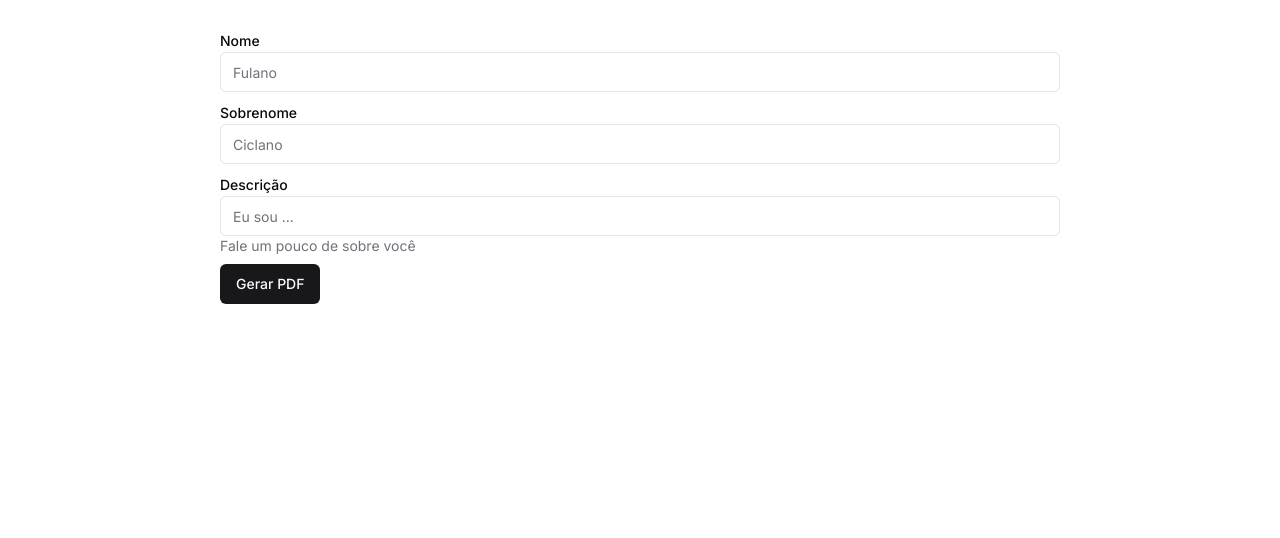
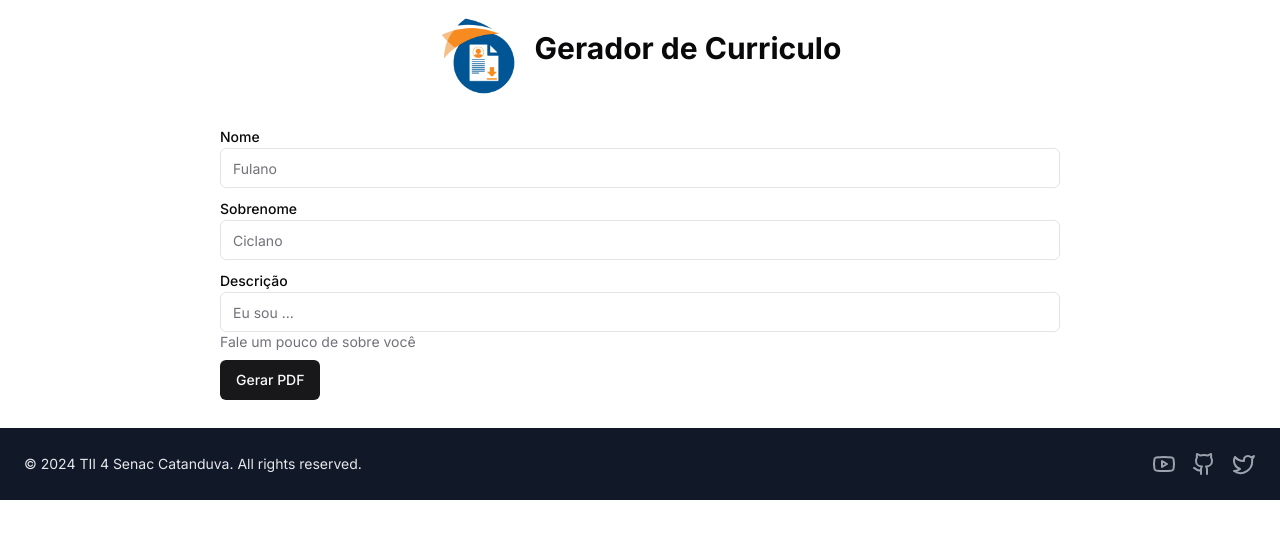
Before and after one commit to jhowk14/projeto-adm-gerador-cv-next, a Next.js app: page / in a window 1280 px wide. Shown: the top 538 px of the page. Built offline with nearby package versions, Linux system fonts and the light colour scheme.

Commit message:
add footer en head

```diff
--- a/src/app/page.tsx
+++ b/src/app/page.tsx
@@ -8,6 +8,8 @@ import { Form, FormDescription} from '@/components/ui/form';
 import { useForm } from "react-hook-form";
 import { Input } from "@/components/ui/input";
 import { Label } from "@/components/ui/label";
+import Image from "next/image";
+import { Footer } from "@/components/component/footer";
 
 const schema = z.object({
   firstName: z.string().min(3, {
@@ -45,7 +47,14 @@ export default function Home() {
   };
 
   return (
-    <main className="flex justify-center">
+    <>
+    <main className="flex flex-col items-center">
+      <div className="flex items-center">
+        <div className="mr-4 mt-4">
+          <Image src='/img/icon.png' width={0} height={0} sizes="100vw" alt="logo" className="w-20 h-20"/>
+        </div>
+        <h1 className="text-3xl font-bold">Gerador de Curriculo</h1>
+      </div>
       {
         !pdfUrl && (
           <div className="w-full max-w-4xl p-7">
@@ -87,5 +96,7 @@ export default function Home() {
         <iframe className="w-screen h-screen" src={pdfUrl} width="100%" height="500px"></iframe>
       )}
     </main>
+    <Footer git="https://github.com/jhowk14/projeto-adm-gerador-cv-next/" youtube="" twitter=""/>
+    </>
   );
 }
--- /dev/null
+++ b/src/components/component/footer.tsx
@@ -0,0 +1,93 @@
+/**
+ * This code was generated by v0 by Vercel.
+ * @see https://v0.dev/t/TAw5FG3XNfs
+ */
+import Link from "next/link"
+
+export function Footer(prop: {git: string, youtube: string, twitter: string}) {
+  return (
+    <footer className="dark bg-gray-900 text-gray-200 py-6">
+      <div className="container mx-auto px-4 md:px-6 flex flex-col md:flex-row items-center justify-between">
+        <div className="text-center md:text-left mb-4 md:mb-0">
+          <p className="text-sm">© 2024 TII 4 Senac Catanduva. All rights reserved.</p>
+        </div>
+        <div className="flex items-center justify-center space-x-4">
+          <Link className="text-gray-400 hover:text-gray-100 transition-colors" href={prop.git}>
+            <YoutubeIcon className="h-6 w-6" />
+            <span className="sr-only">YouTube</span>
+          </Link>
+          <Link className="text-gray-400 hover:text-gray-100 transition-colors" href={prop.youtube}>
+            <GithubIcon className="h-6 w-6" />
+            <span className="sr-only">GitHub</span>
+          </Link>
+          <Link className="text-gray-400 hover:text-gray-100 transition-colors" href={prop.twitter}>
+            <TwitterIcon className="h-6 w-6" />
+            <span className="sr-only">Twitter</span>
+          </Link>
+        </div>
+      </div>
+    </footer>
+  )
+}
+
+
+function YoutubeIcon(props: any) {
+  return (
+    <svg
+      {...props}
+      xmlns="http://www.w3.org/2000/svg"
+      width="24"
+      height="24"
+      viewBox="0 0 24 24"
+      fill="none"
+      stroke="currentColor"
+      strokeWidth="2"
+      strokeLinecap="round"
+      strokeLinejoin="round"
+    >
+      <path d="M2.5 17a24.12 24.12 0 0 1 0-10 2 2 0 0 1 1.4-1.4 49.56 49.56 0 0 1 16.2 0A2 2 0 0 1 21.5 7a24.12 24.12 0 0 1 0 10 2 2 0 0 1-1.4 1.4 49.55 49.55 0 0 1-16.2 0A2 2 0 0 1 2.5 17" />
+      <path d="m10 15 5-3-5-3z" />
+    </svg>
+  )
+}
+
+
+function GithubIcon(props: any) {
+  return (
+    <svg
+      {...props}
+      xmlns="http://www.w3.org/2000/svg"
+      width="24"
+      height="24"
+      viewBox="0 0 24 24"
+      fill="none"
+      stroke="currentColor"
+      strokeWidth="2"
+      strokeLinecap="round"
+      strokeLinejoin="round"
+    >
+      <path d="M15 22v-4a4.8 4.8 0 0 0-1-3.5c3 0 6-2 6-5.5.08-1.25-.27-2.48-1-3.5.28-1.15.28-2.35 0-3.5 0 0-1 0-3 1.5-2.64-.5-5.36-.5-8 0C6 2 5 2 5 2c-.3 1.15-.3 2.35 0 3.5A5.403 5.403 0 0 0 4 9c0 3.5 3 5.5 6 5.5-.39.49-.68 1.05-.85 1.65-.17.6-.22 1.23-.15 1.85v4" />
+      <path d="M9 18c-4.51 2-5-2-7-2" />
+    </svg>
+  )
+}
+
+
+function TwitterIcon(props: any) {
+  return (
+    <svg
+      {...props}
+      xmlns="http://www.w3.org/2000/svg"
+      width="24"
+      height="24"
+      viewBox="0 0 24 24"
+      fill="none"
+      stroke="currentColor"
+      strokeWidth="2"
+      strokeLinecap="round"
+      strokeLinejoin="round"
+    >
+      <path d="M22 4s-.7 2.1-2 3.4c1.6 10-9.4 17.3-18 11.6 2.2.1 4.4-.6 6-2C3 15.5.5 9.6 3 5c2.2 2.6 5.6 4.1 9 4-.9-4.2 4-6.6 7-3.8 1.1 0 3-1.2 3-1.2z" />
+    </svg>
+  )
+}
```
Also changed, not shown: public/img/icon.png (renamed from src/img/icon.png). Lines whose indentation alone changed are shown as unchanged.
